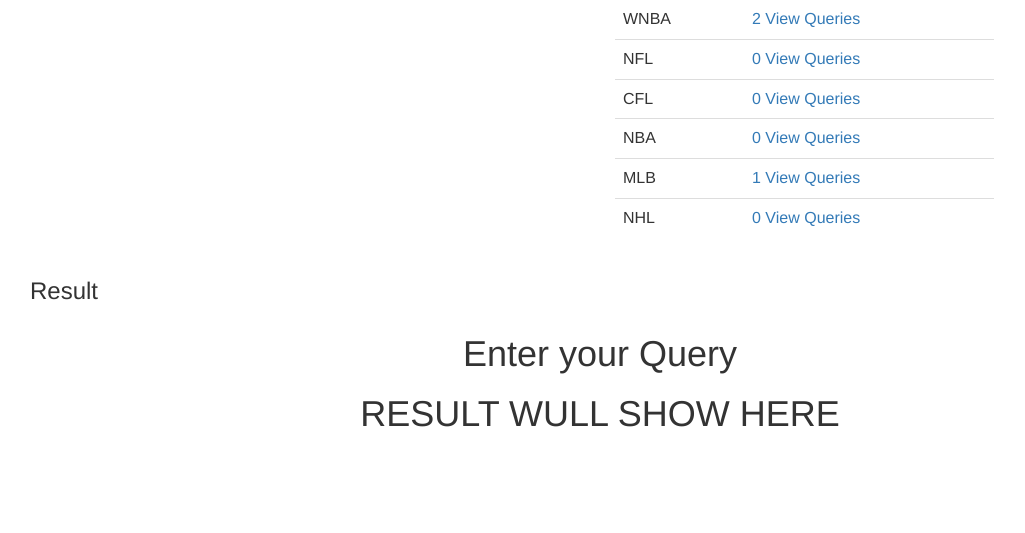
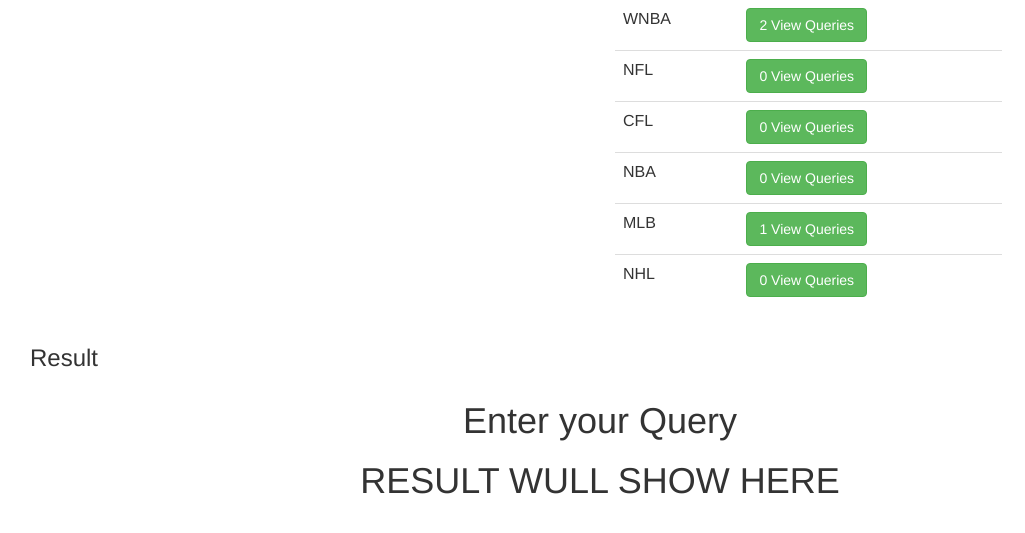
Before and after one commit to toluwanicareer/sport, a Django app: page /active_queries in a window 1280 px wide. Shown: the part 133-666 px from the top of the page, without its empty margins (40-1065 px from the left). Run offline with Django 3.2, Linux system fonts and the light colour scheme; data comes from the database, SQL or seed files in the repository; some libraries are stand-ins or nearby versions.

Commit message:
'buttons'

```diff
--- a/main/templates/includes/category_list.html
+++ b/main/templates/includes/category_list.html
@@ -11,7 +11,7 @@
                             {% for cat in category %}
                               <tr>
                                 <td>{{cat.name}}</td>
-                                  <td><a href="{% url 'main:active_queries' %}?cat_id={{cat.id}}">{% active_count cat.id %} View Queries</a></td>
+                                  <td><a class="btn btn-success" href="{% url 'main:active_queries' %}?cat_id={{cat.id}}">{% active_count cat.id %} View Queries</a></td>
                               </tr>
                             {% endfor %}
 
--- a/main/templates/includes/query_list.html
+++ b/main/templates/includes/query_list.html
@@ -13,7 +13,7 @@
           <tr>
             <td>{{query.name}}</td>
              <td>{{query.description}}</td>
-              <td><a data-id="{{ query.id }}" data-sport="{{ query.category.name }}" data-query="{{ query.query }}" class="query_result" href="#">View Result</a></td>
+              <td><a class="btn btn-warning" data-id="{{ query.id }}" data-sport="{{ query.category.name }}" data-query="{{ query.query }}" class="query_result" href="#">View Result</a></td>
               <td>{{query.query_date}}</td>
           </tr>
         {% endfor %}
```
